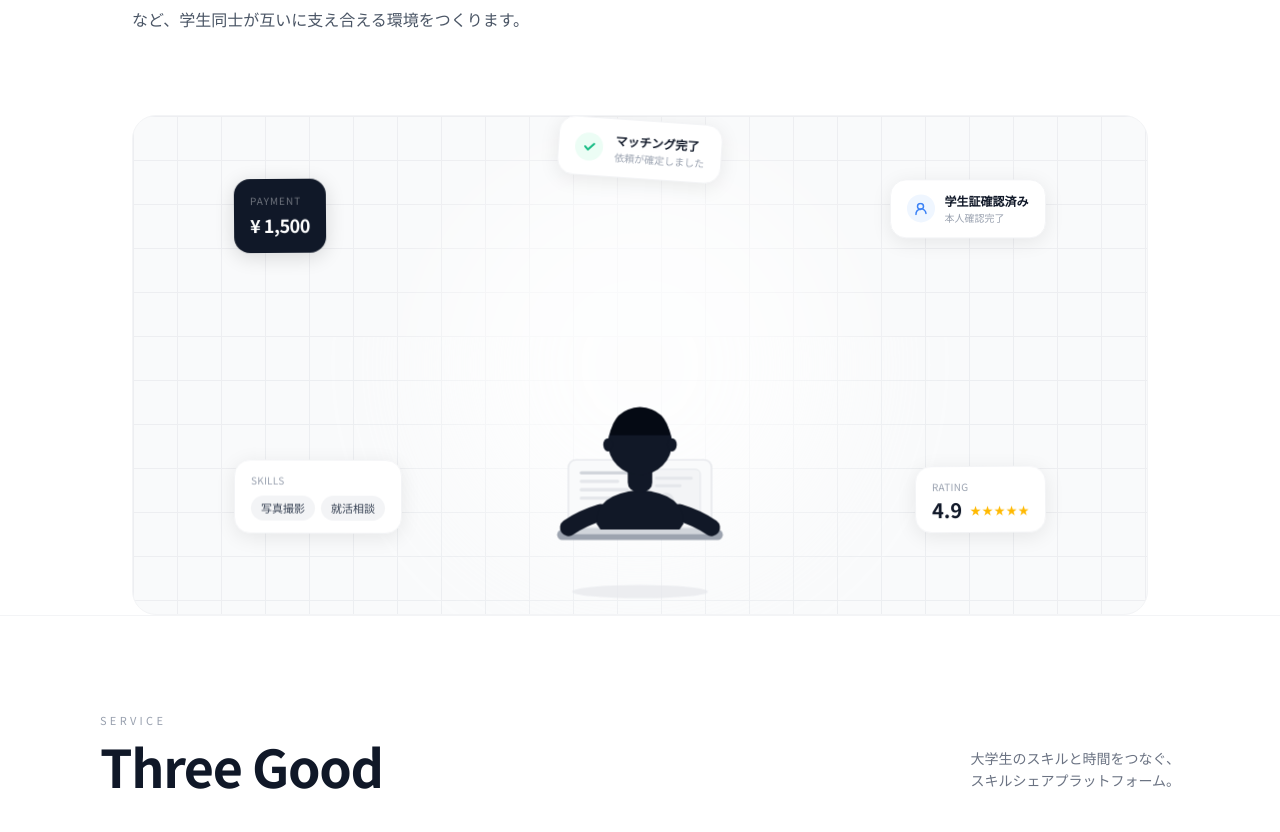
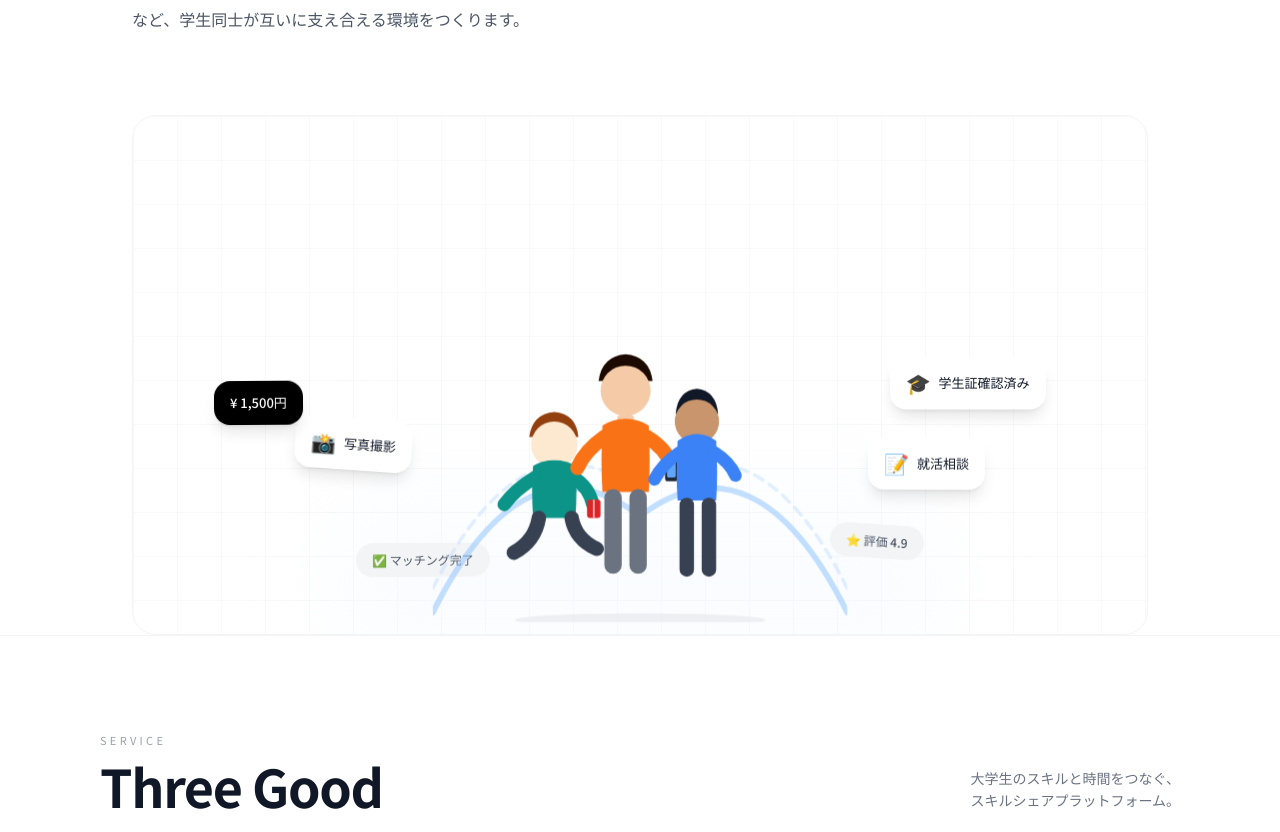
Before and after one commit to aaa2000aaa1010-sudo/amayota-web, a Next.js app: page / in a window 1280 px wide. Shown: the part 426-1258 px from the top of the page. Built offline with nearby package versions, Linux system fonts and the light colour scheme.

Commit message:
Replace single emoji with 3-person group SVG illustration

```diff
--- a/app/page.tsx
+++ b/app/page.tsx
@@ -28,104 +28,93 @@ export default function Home() {
         </p>
 
         {/* ── ILLUSTRATION ── */}
-        <div className="relative h-[440px] sm:h-[500px] w-full overflow-hidden rounded-3xl border border-gray-100 bg-[#f9fafb]">
-          {/* ラインGrid背景 */}
-          <div className="absolute inset-0 opacity-60" style={{backgroundImage: 'linear-gradient(#e5e7eb 1px, transparent 1px), linear-gradient(90deg, #e5e7eb 1px, transparent 1px)', backgroundSize: '44px 44px'}} />
-          {/* 中央グロー */}
-          <div className="absolute top-1/2 left-1/2 -translate-x-1/2 -translate-y-1/2 w-[400px] h-[400px] rounded-full bg-white opacity-70 blur-3xl" />
+        <div className="relative h-[460px] sm:h-[520px] w-full overflow-hidden rounded-3xl bg-white border border-gray-100">
+          {/* 薄グリッド */}
+          <div className="absolute inset-0 opacity-25" style={{backgroundImage: 'linear-gradient(#e5e7eb 1px, transparent 1px), linear-gradient(90deg, #e5e7eb 1px, transparent 1px)', backgroundSize: '44px 44px'}} />
+          {/* 底部グロー */}
+          <div className="absolute bottom-0 left-1/2 -translate-x-1/2 w-[600px] h-[200px] bg-gradient-to-t from-blue-50/50 to-transparent blur-2xl" />
 
-          {/* ── 中央人物（SVGイラスト） ── */}
+          {/* ── メインイラスト（3人グループ） ── */}
           <div className="float3 absolute bottom-0 left-1/2 -translate-x-1/2 z-10">
-            <svg viewBox="0 0 220 260" width="200" height="240" fill="none" xmlns="http://www.w3.org/2000/svg">
+            <svg viewBox="0 0 430 320" width="400" height="298" fill="none" xmlns="http://www.w3.org/2000/svg">
+              {/* 装飾アーク 左 */}
+              <path d="M0 310 Q95 120 215 210" stroke="#93c5fd" strokeWidth="6" strokeLinecap="round" opacity="0.55"/>
+              <path d="M0 285 Q95 95 215 185" stroke="#bfdbfe" strokeWidth="3.5" strokeLinecap="round" strokeDasharray="10 8" opacity="0.45"/>
+              {/* 装飾アーク 右 */}
+              <path d="M430 310 Q335 120 215 210" stroke="#93c5fd" strokeWidth="6" strokeLinecap="round" opacity="0.55"/>
+              <path d="M430 285 Q335 95 215 185" stroke="#bfdbfe" strokeWidth="3.5" strokeLinecap="round" strokeDasharray="10 8" opacity="0.45"/>
+
+              {/* ── 人物A 左・ティール・やや前 ── */}
+              <path d="M100 128 Q103 104 126 102 Q149 104 151 128" fill="#92400e"/>
+              <circle cx="126" cy="136" r="24" fill="#fde8d0"/>
+              <path d="M104 158 Q102 182 104 212 L148 212 Q150 182 148 158 Q139 152 126 152 Q113 152 104 158Z" fill="#0d9488"/>
+              <path d="M106 170 Q86 182 74 198" stroke="#0d9488" strokeWidth="14" strokeLinecap="round"/>
+              <path d="M146 170 Q162 180 166 198" stroke="#0d9488" strokeWidth="14" strokeLinecap="round"/>
+              <rect x="160" y="193" width="14" height="19" rx="2.5" fill="#dc2626"/>
+              <line x1="167" y1="193" x2="167" y2="212" stroke="white" strokeWidth="1.2"/>
+              <path d="M110 212 Q106 236 84 248" stroke="#374151" strokeWidth="15" strokeLinecap="round"/>
+              <path d="M144 212 Q148 234 170 244" stroke="#374151" strokeWidth="15" strokeLinecap="round"/>
+
+              {/* ── 人物B 中央・コーラル・背が高い ── */}
+              <path d="M172 70 Q175 44 200 42 Q225 44 228 70" fill="#1c0a00"/>
+              <circle cx="200" cy="80" r="26" fill="#f5cba7"/>
+              <rect x="191" y="104" width="18" height="14" rx="6" fill="#f5cba7"/>
+              <path d="M176 116 Q174 155 176 185 L224 185 Q226 155 224 116 Q213 109 200 109 Q187 109 176 116Z" fill="#f97316"/>
+              <path d="M178 128 Q158 142 150 160" stroke="#f97316" strokeWidth="15" strokeLinecap="round"/>
+              <path d="M222 128 Q242 140 248 158" stroke="#f97316" strokeWidth="15" strokeLinecap="round"/>
+              <rect x="241" y="152" width="13" height="22" rx="3" fill="#1f2937"/>
+              <rect x="243" y="154" width="9" height="16" rx="1.5" fill="#60a5fa"/>
+              <rect x="178" y="182" width="18" height="88" rx="9" fill="#6b7280"/>
+              <rect x="204" y="182" width="18" height="88" rx="9" fill="#6b7280"/>
+
+              {/* ── 人物C 右・ブルー ── */}
+              <path d="M252 104 Q254 80 274 78 Q294 80 296 104" fill="#111827"/>
+              <circle cx="274" cy="112" r="23" fill="#c8956c"/>
+              <path d="M254 132 Q252 166 254 194 L294 194 Q296 166 294 132 Q284 125 274 125 Q264 125 254 132Z" fill="#3b82f6"/>
+              <path d="M256 144 Q238 156 230 172" stroke="#3b82f6" strokeWidth="13" strokeLinecap="round"/>
+              <path d="M292 144 Q308 154 314 168" stroke="#3b82f6" strokeWidth="13" strokeLinecap="round"/>
+              <rect x="256" y="191" width="15" height="82" rx="7.5" fill="#374151"/>
+              <rect x="279" y="191" width="15" height="82" rx="7.5" fill="#374151"/>
+
               {/* 地面の影 */}
-              <ellipse cx="110" cy="252" rx="72" ry="7" fill="#e5e7eb" opacity="0.7"/>
-              {/* ノートPCベース */}
-              <rect x="22" y="186" width="176" height="11" rx="5.5" fill="#9ca3af"/>
-              <rect x="30" y="180" width="160" height="11" rx="4" fill="#d1d5db"/>
-              {/* ノートPC画面 */}
-              <rect x="34" y="112" width="152" height="72" rx="8" fill="#f9fafb" stroke="#e5e7eb" strokeWidth="1.5"/>
-              {/* 画面内UI */}
-              <rect x="46" y="124" width="58" height="3.5" rx="1.75" fill="#d1d5db"/>
-              <rect x="46" y="133" width="42" height="3.5" rx="1.75" fill="#e5e7eb"/>
-              <rect x="46" y="142" width="52" height="3.5" rx="1.75" fill="#e5e7eb"/>
-              <rect x="46" y="151" width="36" height="3.5" rx="1.75" fill="#e5e7eb"/>
-              <rect x="118" y="122" width="56" height="52" rx="5" fill="#f3f4f6" stroke="#e5e7eb" strokeWidth="1"/>
-              <rect x="126" y="130" width="40" height="3" rx="1.5" fill="#e5e7eb"/>
-              <rect x="126" y="138" width="28" height="3" rx="1.5" fill="#e5e7eb"/>
-              <circle cx="138" cy="155" r="8" fill="#e5e7eb"/>
-              {/* ヒンジ */}
-              <rect x="72" y="178" width="76" height="5" rx="2.5" fill="#b0b8c4"/>
-              {/* 左腕 */}
-              <path d="M68 168 Q48 174 34 184" stroke="#111827" strokeWidth="18" strokeLinecap="round"/>
-              {/* 右腕 */}
-              <path d="M152 168 Q172 174 186 184" stroke="#111827" strokeWidth="18" strokeLinecap="round"/>
-              {/* 胴体 */}
-              <path d="M64 180 Q62 148 110 144 Q158 148 156 180 L152 186 L68 186 Z" fill="#111827"/>
-              {/* 首 */}
-              <rect x="97" y="112" width="26" height="34" rx="10" fill="#111827"/>
-              {/* 頭 */}
-              <circle cx="110" cy="94" r="34" fill="#111827"/>
-              {/* 髪のハイライト */}
-              <path d="M78 86 Q82 58 110 56 Q138 58 142 86" fill="#050a14"/>
-              {/* 耳 */}
-              <ellipse cx="76" cy="96" rx="5" ry="7" fill="#111827"/>
-              <ellipse cx="144" cy="96" rx="5" ry="7" fill="#111827"/>
+              <ellipse cx="215" cy="318" rx="130" ry="7" fill="#e5e7eb" opacity="0.6"/>
             </svg>
           </div>
 
-          {/* ── マッチング通知（上） ── */}
-          <div className="float1 absolute top-6 left-1/2 -translate-x-1/2 whitespace-nowrap">
-            <div className="bg-white rounded-2xl shadow-[0_4px_20px_rgba(0,0,0,0.08)] border border-gray-100 px-4 py-3 flex items-center gap-3">
-              <div className="w-7 h-7 rounded-full bg-emerald-50 flex items-center justify-center shrink-0">
-                <svg width="13" height="13" viewBox="0 0 13 13" fill="none"><path d="M2 7l3 3 6-6" stroke="#10b981" strokeWidth="1.8" strokeLinecap="round" strokeLinejoin="round"/></svg>
-              </div>
-              <div>
-                <p className="text-[12px] font-semibold text-gray-900">マッチング完了</p>
-                <p className="text-[10px] text-gray-400">依頼が確定しました</p>
-              </div>
+          {/* ── 浮かぶカード（オリジナルデザイン） ── */}
+          <div className="float1 absolute bottom-36 left-[10%] sm:left-[16%]">
+            <div className="bg-white rounded-2xl shadow-lg px-4 py-3 flex items-center gap-2 text-[13px] font-medium whitespace-nowrap">
+              <span className="text-xl">📸</span> 写真撮影
             </div>
           </div>
 
-          {/* ── 支払いカード（左上） ── */}
-          <div className="float2 absolute top-16 left-[4%] sm:left-[10%]">
-            <div className="bg-gray-900 text-white rounded-2xl shadow-[0_4px_20px_rgba(0,0,0,0.14)] px-4 py-3.5">
-              <p className="text-[10px] text-white/40 mb-1 tracking-widest uppercase">Payment</p>
-              <p className="text-[18px] font-bold tracking-tight">¥ 1,500</p>
+          <div className="float2 absolute bottom-52 left-[2%] sm:left-[8%]">
+            <div className="bg-black text-white rounded-2xl shadow-lg px-4 py-3 text-[13px] font-medium whitespace-nowrap">
+              ¥ 1,500円
             </div>
           </div>
 
-          {/* ── スキルタグ（左下） ── */}
-          <div className="float4 absolute bottom-20 left-[4%] sm:left-[10%]">
-            <div className="bg-white rounded-2xl shadow-[0_4px_20px_rgba(0,0,0,0.08)] border border-gray-100 px-4 py-3">
-              <p className="text-[10px] text-gray-400 mb-2 tracking-wide uppercase">Skills</p>
-              <div className="flex gap-1.5">
-                <span className="bg-gray-100 text-gray-700 text-[11px] font-medium px-2.5 py-1 rounded-full">写真撮影</span>
-                <span className="bg-gray-100 text-gray-700 text-[11px] font-medium px-2.5 py-1 rounded-full">就活相談</span>
-              </div>
+          <div className="float4 absolute bottom-36 right-[10%] sm:right-[16%]">
+            <div className="bg-white rounded-2xl shadow-lg px-4 py-3 flex items-center gap-2 text-[13px] font-medium whitespace-nowrap">
+              <span className="text-xl">📝</span> 就活相談
             </div>
           </div>
 
-          {/* ── 学生証確認（右上） ── */}
-          <div className="float5 absolute top-16 right-[4%] sm:right-[10%]">
-            <div className="bg-white rounded-2xl shadow-[0_4px_20px_rgba(0,0,0,0.08)] border border-gray-100 px-4 py-3 flex items-center gap-2.5">
-              <div className="w-7 h-7 rounded-full bg-blue-50 flex items-center justify-center shrink-0">
-                <svg width="13" height="13" viewBox="0 0 13 13" fill="none"><path d="M6.5 1a3 3 0 100 6 3 3 0 000-6zM2 12a5 5 0 0110-1" stroke="#3b82f6" strokeWidth="1.5" strokeLinecap="round"/></svg>
-              </div>
-              <div>
-                <p className="text-[12px] font-semibold text-gray-900">学生証確認済み</p>
-                <p className="text-[10px] text-gray-400">本人確認完了</p>
-              </div>
+          <div className="float5 absolute bottom-56 right-[4%] sm:right-[10%]">
+            <div className="bg-white rounded-2xl shadow-lg px-4 py-3 flex items-center gap-2 text-[13px] font-medium whitespace-nowrap">
+              <span className="text-xl">🎓</span> 学生証確認済み
             </div>
           </div>
 
-          {/* ── 評価（右下） ── */}
-          <div className="float2 absolute bottom-20 right-[4%] sm:right-[10%]">
-            <div className="bg-white rounded-2xl shadow-[0_4px_20px_rgba(0,0,0,0.08)] border border-gray-100 px-4 py-3">
-              <p className="text-[10px] text-gray-400 mb-1.5 tracking-wide uppercase">Rating</p>
-              <div className="flex items-center gap-2">
-                <span className="text-[20px] font-bold text-gray-900 leading-none">4.9</span>
-                <div className="flex gap-px">{[0,1,2,3,4].map(i => <span key={i} className="text-amber-400 text-[11px]">★</span>)}</div>
-              </div>
+          <div className="float2 absolute bottom-14 left-[22%]">
+            <div className="bg-gray-100 rounded-full px-4 py-2 text-[12px] text-gray-600 font-medium whitespace-nowrap">
+              ✅ マッチング完了
+            </div>
+          </div>
+
+          <div className="float1 absolute bottom-14 right-[22%]">
+            <div className="bg-gray-100 rounded-full px-4 py-2 text-[12px] text-gray-600 font-medium whitespace-nowrap">
+              ⭐ 評価 4.9
             </div>
           </div>
         </div>
```
